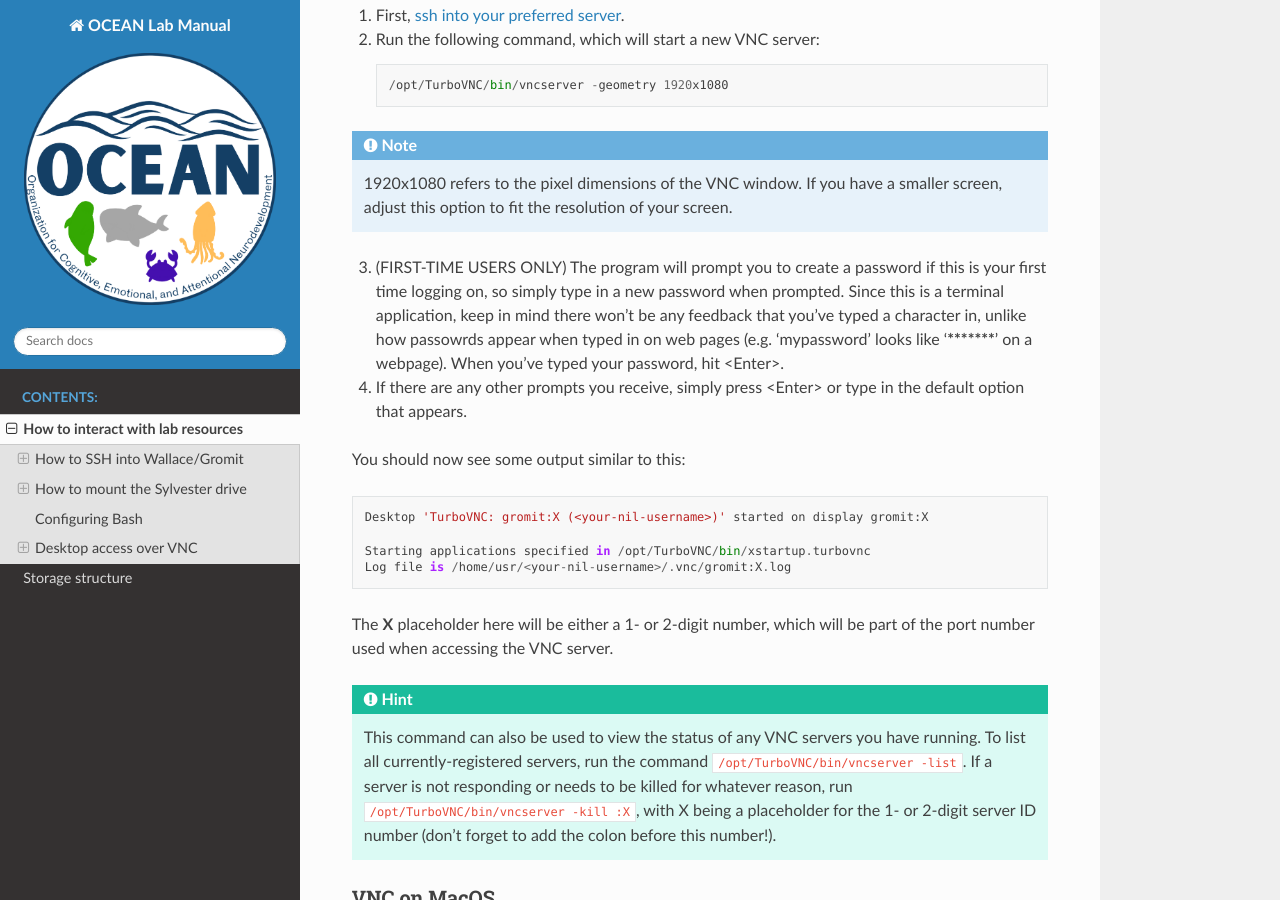
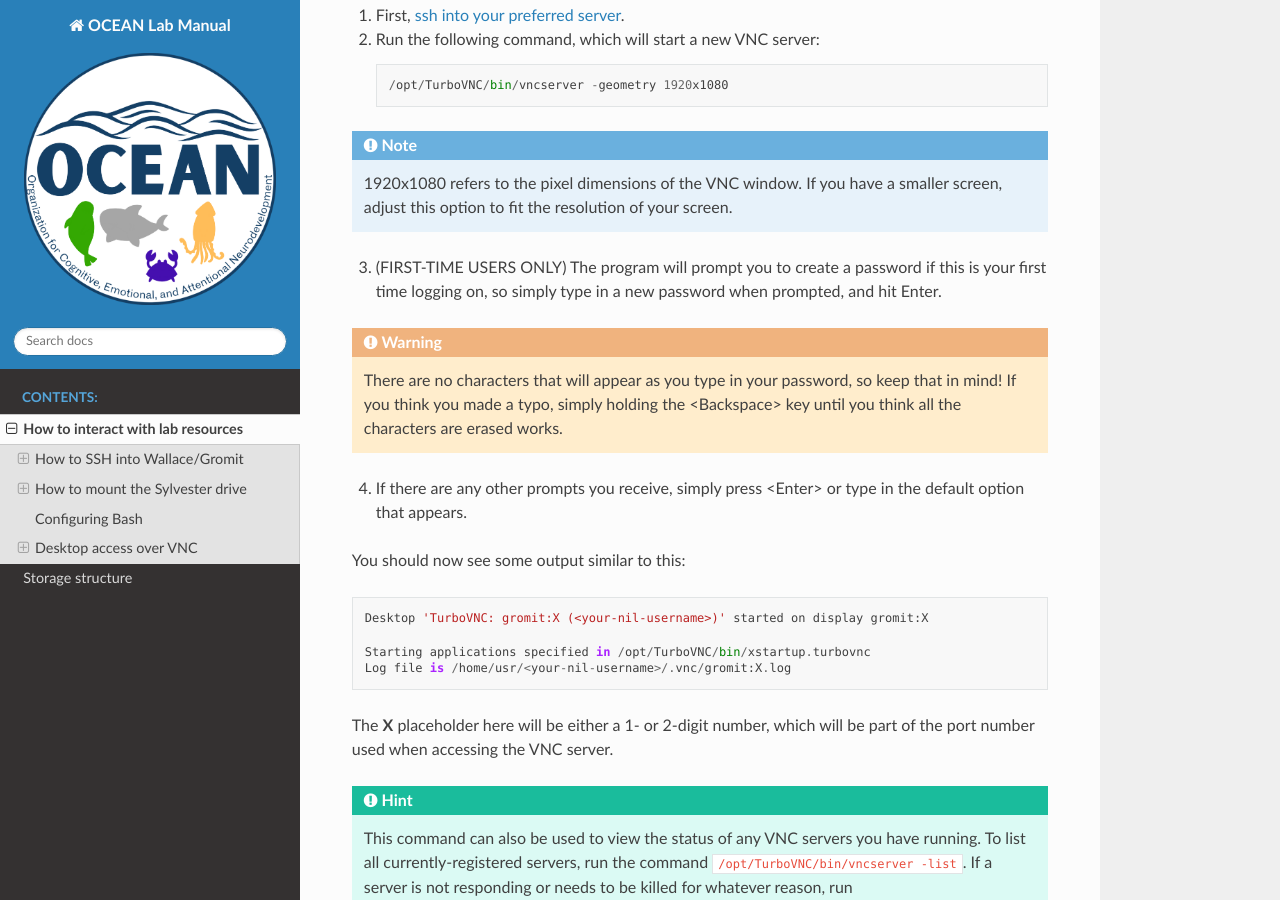
Before and after one commit to washu-ocean/OceanLabDocs, a Sphinx documentation site: the page built from source/interacting_with_resources.rst, in a window 1280 px wide and 900 px high, scrolled down 3329 px. Built offline with Sphinx 7.4.7 and the Read the Docs theme 3.1.0, drawn with Linux system fonts in a browser that asks for light colours; pages that are not in the unit, such as notebooks, are missing from menus.

Commit message:
Update interacting_with_resources.rst

```diff
--- a/source/interacting_with_resources.rst
+++ b/source/interacting_with_resources.rst
@@ -103,7 +103,11 @@ If you're starting a VNC server for the first time, or need to restart one (e.g.
 
     1920x1080 refers to the pixel dimensions of the VNC window. If you have a smaller screen, adjust this option to fit the resolution of your screen.
 
-3. (FIRST-TIME USERS ONLY) The program will prompt you to create a password if this is your first time logging on, so simply type in a new password when prompted. Since this is a terminal application, keep in mind there won't be any feedback that you've typed a character in, unlike how passowrds appear when typed in on web pages (e.g. 'mypassword' looks like '***********' on a webpage). When you've typed your password, hit <Enter>.
+3. (FIRST-TIME USERS ONLY) The program will prompt you to create a password if this is your first time logging on, so simply type in a new password when prompted, and hit Enter.
+
+.. warning::
+
+   There are no characters that will appear as you type in your password, so keep that in mind! If you think you made a typo, simply holding the <Backspace> key until you think all the characters are erased works.
 
 4. If there are any other prompts you receive, simply press <Enter> or type in the default option that appears.
 
```
